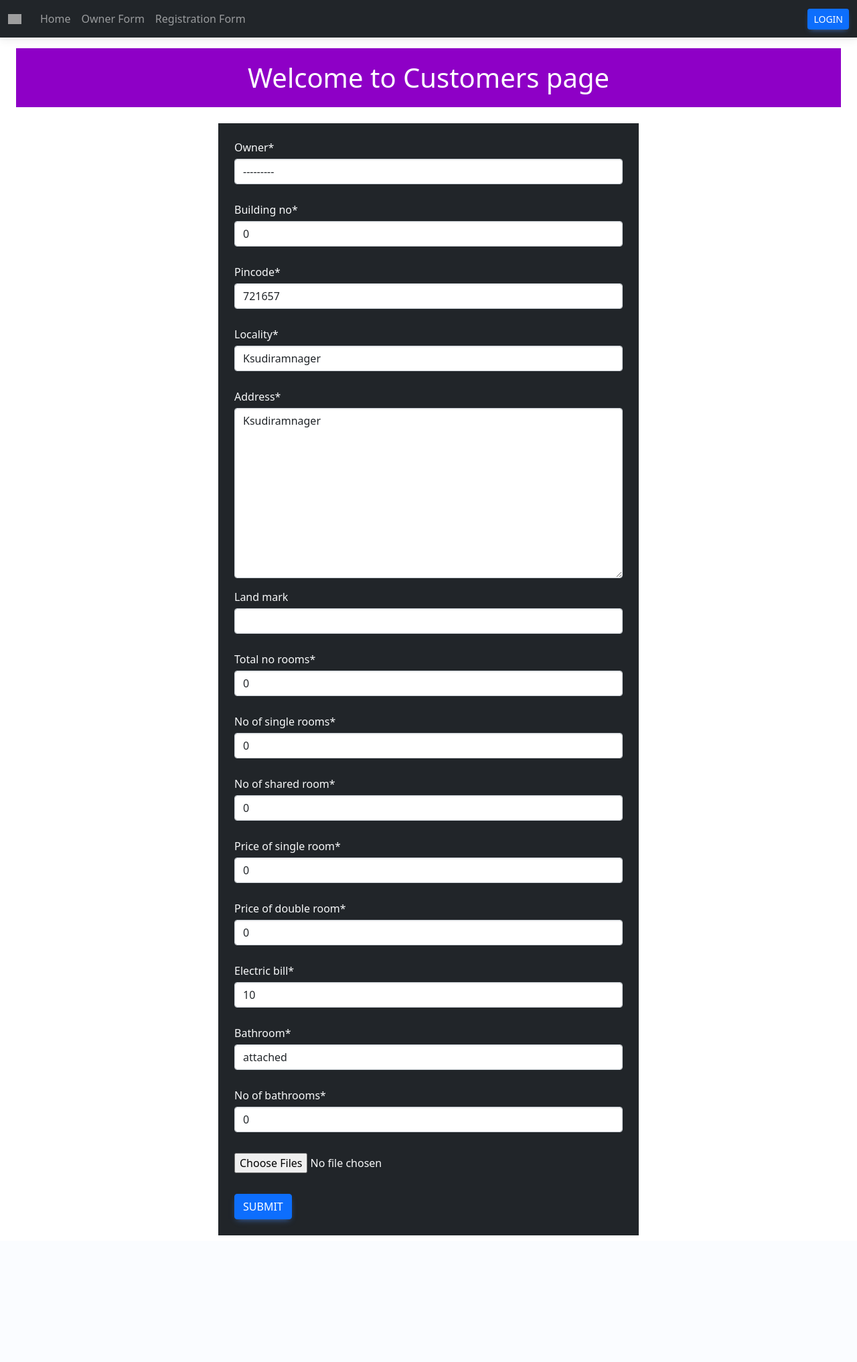
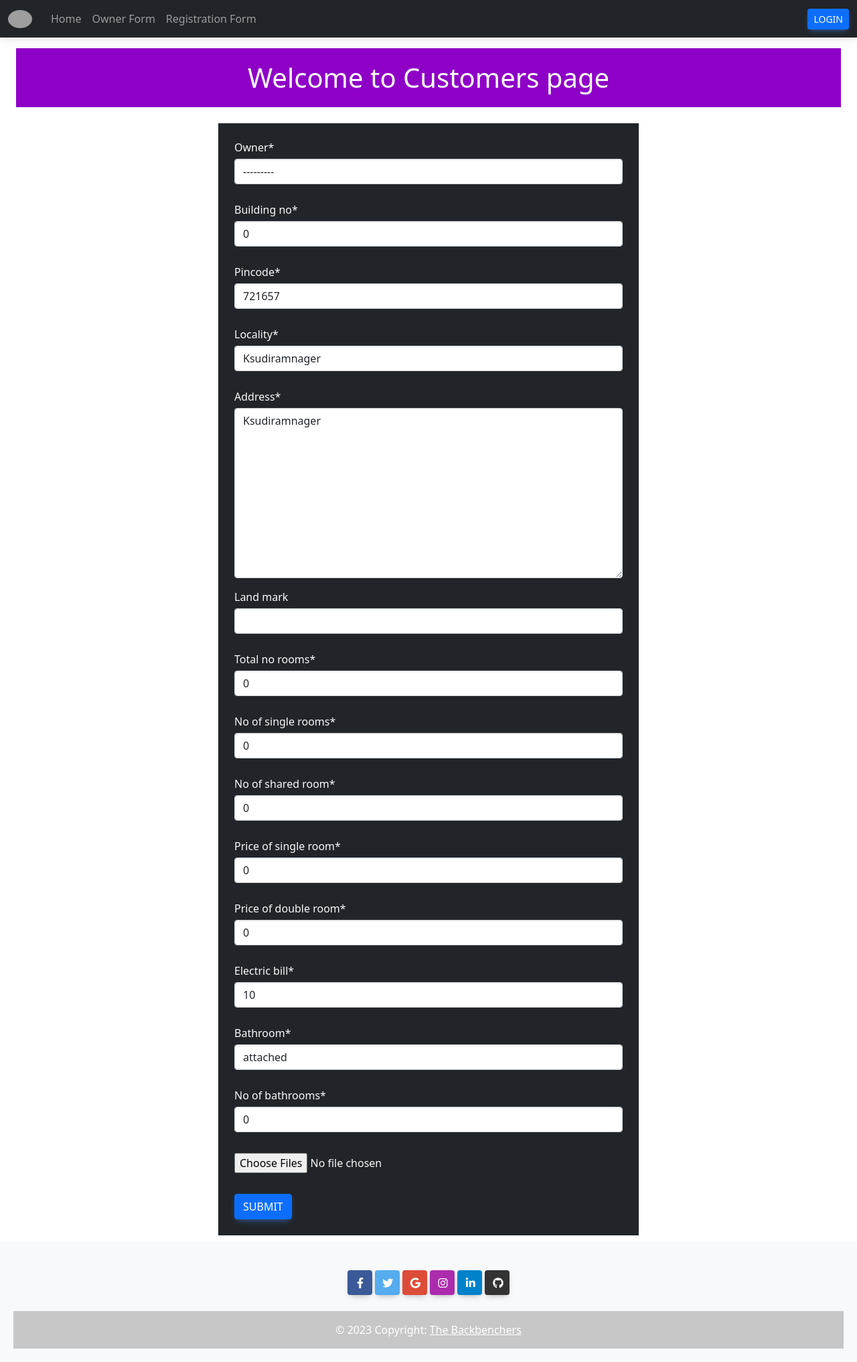
Before and after one commit to The-Backbenchers/django_network_details, a Django app: page /network in a window 1280 px wide. Shown: the whole page at 67% size. Before the commit the page ends 1844 px from the top, so only its background shows below. Run offline with Django 4.2, Linux system fonts and the light colour scheme; data that the repository does not hold is empty; some libraries are stand-ins or nearby versions; grey boxes are pictures that could not be loaded.

Commit message:
Front-end improved

```diff
--- a/haldiaform/form/templates/base.html
+++ b/haldiaform/form/templates/base.html
@@ -51,11 +51,12 @@
       <!-- Collapsible wrapper -->
       <div class="collapse navbar-collapse" id="navbarSupportedContent">
         <!-- Navbar brand -->
-        <a class="navbar-brand mt-2 mt-lg-0" href="#">
+        <a class="navbar-brand mt-2 mt-lg-0" href="https://aasif112.blob.core.windows.net/img/Logo.png">
           <img
-            src="https://mdbcdn.b-cdn.net/img/logo/mdb-transaprent-noshadows.webp"
-            height="15"
-            alt="MDB Logo"
+            src="https://aasif112.blob.core.windows.net/img/Logo.png"
+            class="rounded-circle"
+            height="27"
+            alt="The Backbenchers Logo"
             loading="lazy"
           />
         </a>
@@ -123,9 +124,9 @@
             aria-expanded="false"
           >
             <img
-              src="https://mdbcdn.b-cdn.net/img/new/avatars/2.webp"
+              src="https://aasif112.blob.core.windows.net/img/Logo.png"
               class="rounded-circle"
-              height="25"
+              height="27"
               alt="Black and White Portrait of a Man"
               loading="lazy"
             />
@@ -147,7 +148,7 @@
         </div>
         {% else %}
         <div class="d-grid gap-2 d-md-block">
-          <a href="#" class="btn btn-primary btn-sm" role="button" aria-pressed="true">Login</a>
+          <a href="{% url 'login' %}" class="btn btn-primary btn-sm" role="button" aria-pressed="true">Login</a>
         </div>
         {% endif %}
       </div>
@@ -190,7 +191,7 @@
     <div class="carousel-inner">
       <!-- Single item -->
       <div class="carousel-item active">
-        <img src="https://mdbcdn.b-cdn.net/img/Photos/Slides/img%20(15).webp" class="d-block w-100" alt="Sunset Over the City"/>
+        <img src="https://aasif112.blob.core.windows.net/img/Haldia_img2.jpg" class="d-block w-100" height="900" alt="Sunset Over the City"/>
         <div class="carousel-caption d-none d-md-block">
           <h5>First slide label</h5>
           <p>Nulla vitae elit libero, a pharetra augue mollis interdum.</p>
@@ -199,7 +200,7 @@
 
       <!-- Single item -->
       <div class="carousel-item">
-        <img src="https://mdbcdn.b-cdn.net/img/Photos/Slides/img%20(22).webp" class="d-block w-100" alt="Canyon at Nigh"/>
+        <img src="https://aasif112.blob.core.windows.net/img/Haldia_img3.jpg" class="d-block w-100" height="900" alt="Canyon at Nigh"/>
         <div class="carousel-caption d-none d-md-block">
           <h5>Second slide label</h5>
           <p>Lorem ipsum dolor sit amet, consectetur adipiscing elit.</p>
@@ -208,7 +209,7 @@
 
       <!-- Single item -->
       <div class="carousel-item">
-        <img src="https://mdbcdn.b-cdn.net/img/Photos/Slides/img%20(23).webp" class="d-block w-100" alt="Cliff Above a Stormy Sea"/>
+        <img src="https://aasif112.blob.core.windows.net/img/Haldia_img4.jpg" class="d-block w-100" height="900" alt="Cliff Above a Stormy Sea"/>
         <div class="carousel-caption d-none d-md-block">
           <h5>Third slide label</h5>
           <p>Praesent commodo cursus magna, vel scelerisque nisl consectetur.</p>
@@ -231,7 +232,7 @@
   <!-- Carousel wrapper -->
   <div class="container-fluid">
    {% block body %}
-    <div class="row row-cols-1 row-cols-md-3 g-4">
+    <div class="row row-cols-1 row-cols-md-3 g-4 mb-4 mt-2">
       {% for room in room_list %}
       <div class="col">
         <div class="card">
@@ -254,6 +255,76 @@
    {% endblock body %}
  </div>
 
+ <footer class="bg-light text-center text-white">
+  <!-- Grid container -->
+  <div class="container p-4 pb-0">
+    <!-- Section: Social media -->
+    <section class="mb-4">
+      <!-- Facebook -->
+      <a
+        class="btn text-white btn-floating m-0 p-0"
+        style="background-color: #3b5998;"
+        href="#!"
+        role="button"
+        ><i class="fab fa-facebook-f px-n4"></i
+      ></a>
+
+      <!-- Twitter -->
+      <a
+        class="btn text-white btn-floating m-0 p-0"
+        style="background-color: #55acee;"
+        href="#!"
+        role="button"
+        ><i class="fab fa-twitter px-n4"></i
+      ></a>
+
+      <!-- Google -->
+      <a
+        class="btn text-white btn-floating m-0 p-0"
+        style="background-color: #dd4b39;"
+        href="#!"
+        role="button"
+        ><i class="fab fa-google px-n4"></i
+      ></a>
+
+      <!-- Instagram -->
+      <a
+        class="btn text-white btn-floating m-0 p-0"
+        style="background-color: #ac2bac;"
+        href="#!"
+        role="button"
+        ><i class="fab fa-instagram px-n4"></i
+      ></a>
+
+      <!-- Linkedin -->
+      <a
+        class="btn text-white btn-floating m-0 p-0"
+        style="background-color: #0082ca;"
+        href="#!"
+        role="button"
+        ><i class="fab fa-linkedin-in px-n4"></i
+      ></a>
+      <!-- Github -->
+      <a
+        class="btn text-white btn-floating m-0 p-0"
+        style="background-color: #333333;"
+        href="#!"
+        role="button"
+        ><i class="fab fa-github px-n4"></i
+      ></a>
+    </section>
+    <!-- Section: Social media -->
+  </div>
+  <!-- Grid container -->
+
+  <!-- Copyright -->
+  <div class="text-center p-3" style="background-color: rgba(0, 0, 0, 0.2);">
+    © 2023 Copyright:
+    <a class="text-white" href="#">The Backbenchers</a>
+  </div>
+  <!-- Copyright -->
+</footer>
+
 
 
     <!-- MDB -->
```
